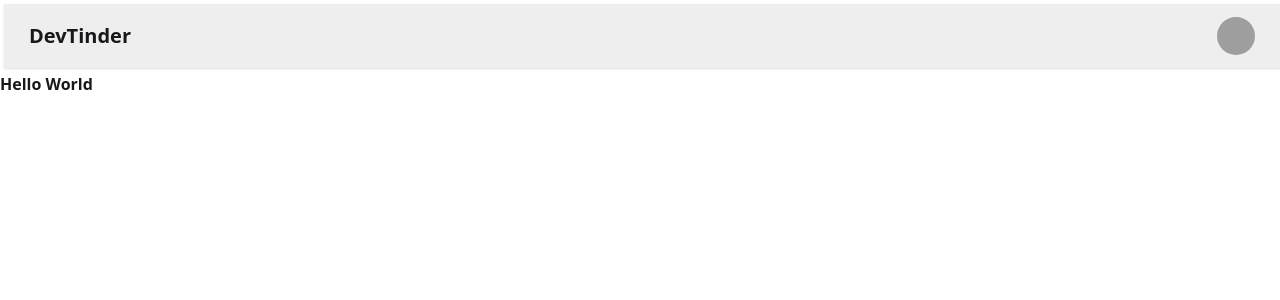
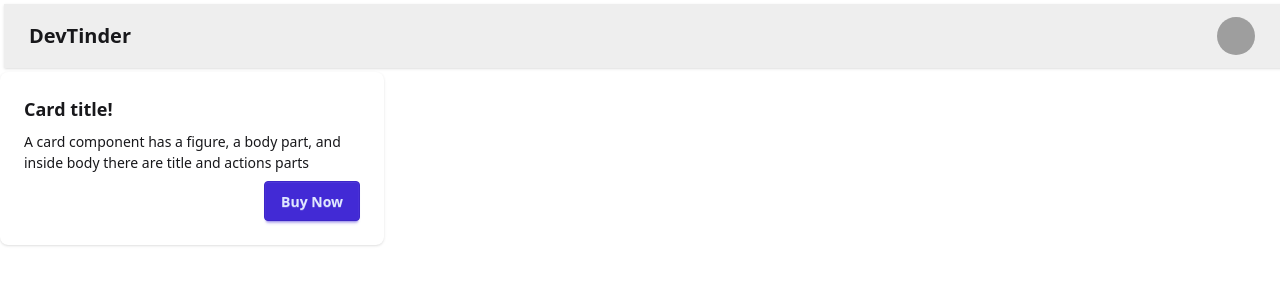
Before and after one commit to Shubhambahadurpur/DevTinder_Frontend, a React (Vite) app: page /login in a window 1280 px wide. Shown: the top 300 px of the page. Built offline with nearby package versions, Linux system fonts and the light colour scheme; grey boxes are pictures that could not be loaded.

Commit message:
feat: add routing with react-router and implement Navbar, Body, and Login components

```diff
--- a/package.json
+++ b/package.json
@@ -13,6 +13,7 @@
     "@tailwindcss/vite": "^4.1.11",
     "react": "^19.1.0",
     "react-dom": "^19.1.0",
+    "react-router": "^7.7.1",
     "tailwindcss": "^4.1.11"
   },
   "devDependencies": {
--- a/src/App.tsx
+++ b/src/App.tsx
@@ -1,36 +1,18 @@
+import { BrowserRouter, Route, Routes } from 'react-router'
 import './App.css'
-
+import Body from './components/Body'
+import Login from './components/Login'
 function App() {
 
   return (
     <>
-      <div className="navbar bg-base-300 shadow-sm m-1">
-        <div className="flex-1">
-          <a className="btn btn-ghost text-xl">DevTinder</a>
-        </div>
-        <div className="flex gap-2">
-          {/* <input type="text" placeholder="Search" className="input input-bordered w-24 md:w-auto" /> */}
-          <div className="dropdown dropdown-end mr-5">
-            <div tabIndex={0} role="button" className="btn btn-ghost btn-circle avatar">
-              <div className="w-10 rounded-full">
-                <img
-                  alt="Tailwind CSS Navbar component"
-                  src="https://img.daisyui.com/images/stock/photo-1534528741775-53994a69daeb.webp" />
-              </div>
-            </div>
-            <ul
-              tabIndex={0}
-              className="menu menu-sm dropdown-content bg-base-100 rounded-box z-1 mt-3 w-52 p-2 shadow">
-              <li>
-                <a className="justify-between"> Profile </a>
-              </li>
-              <li><a>Settings</a></li>
-              <li><a>Logout</a></li>
-            </ul>
-          </div>
-        </div>
-      </div>
-      <h1 className='font-bold h-5 w-200 flex'>Hello World</h1>
+      <BrowserRouter>
+        <Routes>
+          <Route path='/' element={<Body />} >
+            <Route path='login' element={<Login />} />
+          </Route>
+        </Routes>
+      </BrowserRouter>
     </>
   )
 }
--- /dev/null
+++ b/src/components/Body.tsx
@@ -0,0 +1,13 @@
+import { Outlet } from "react-router"
+import Navbar from "./Navbar"
+
+const Body = () => {
+    return (
+        <div>
+            <Navbar />
+            <Outlet />
+        </div>
+    )
+}
+
+export default Body
--- /dev/null
+++ b/src/components/Login.tsx
@@ -0,0 +1,16 @@
+
+const Login = () => {
+  return (
+    <div className="card bg-base-100 w-96 shadow-sm">
+      <div className="card-body">
+        <h2 className="card-title">Card title!</h2>
+        <p>A card component has a figure, a body part, and inside body there are title and actions parts</p>
+        <div className="card-actions justify-end">
+          <button className="btn btn-primary">Buy Now</button>
+        </div>
+      </div>
+    </div>
+  )
+}
+
+export default Login
--- /dev/null
+++ b/src/components/Navbar.tsx
@@ -0,0 +1,32 @@
+
+const Navbar = () => {
+  return (
+    <div className="navbar bg-base-300 shadow-sm m-1">
+        <div className="flex-1">
+          <a className="btn btn-ghost text-xl">DevTinder</a>
+        </div>
+        <div className="flex gap-2">
+          <div className="dropdown dropdown-end mr-5">
+            <div tabIndex={0} role="button" className="btn btn-ghost btn-circle avatar">
+              <div className="w-10 rounded-full">
+                <img
+                  alt="Tailwind CSS Navbar component"
+                  src="https://img.daisyui.com/images/stock/photo-1534528741775-53994a69daeb.webp" />
+              </div>
+            </div>
+            <ul
+              tabIndex={0}
+              className="menu menu-sm dropdown-content bg-base-100 rounded-box z-1 mt-3 w-52 p-2 shadow">
+              <li>
+                <a className="justify-between"> Profile </a>
+              </li>
+              <li><a>Settings</a></li>
+              <li><a>Logout</a></li>
+            </ul>
+          </div>
+        </div>
+      </div>
+  )
+}
+
+export default Navbar;
```
Also changed, not shown: 1 other file (tests, documents, lock files or other folders).
